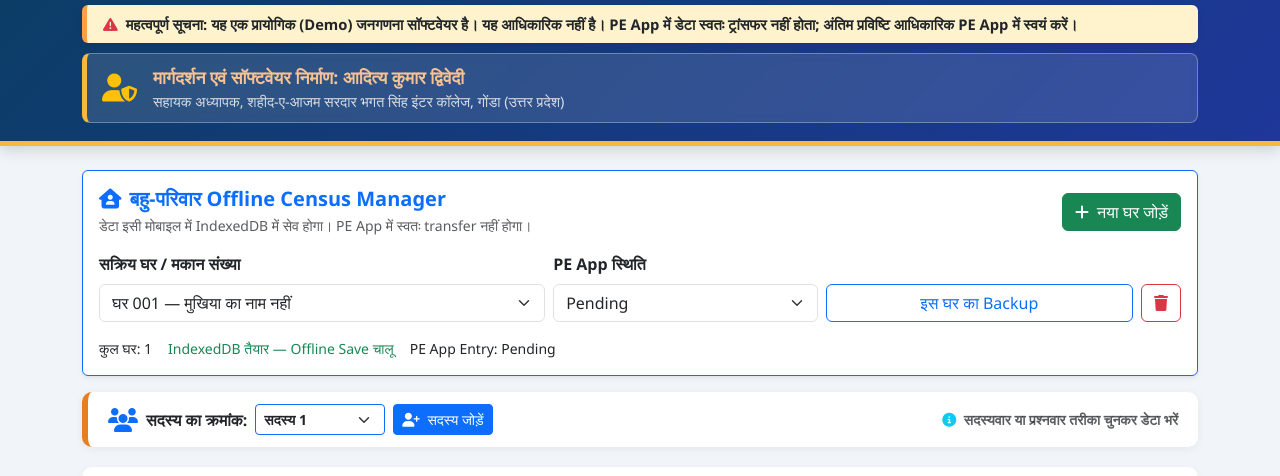
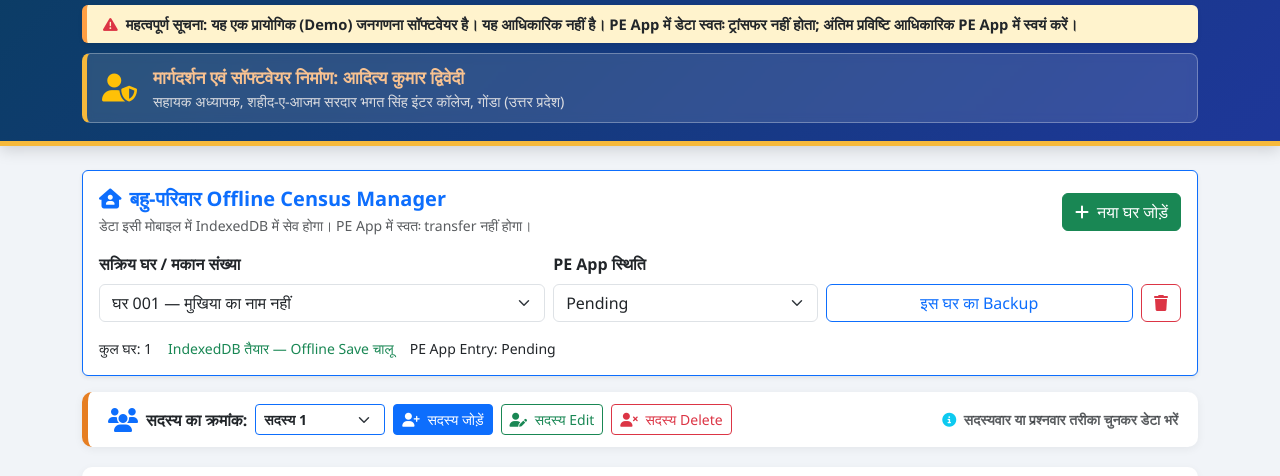
Before and after one commit to ptiwari537-wq/CENSUS-2027-ENUMERATOR, a plain HTML site: page index.html in a window 1280 px wide. Shown: the part 117-593 px from the top of the page. Drawn offline with nearby package versions, Linux system fonts and the light colour scheme.

Commit message:
Add member edit shortcut and safe delete

```diff
--- a/index.html
+++ b/index.html
@@ -331,6 +331,8 @@
                 <label for="member-select" class="fw-bold text-dark mb-0 fs-6">सदस्य का क्रमांक:</label>
                 <select id="member-select" class="form-select form-select-sm fw-bold border-primary" style="width: auto; min-width: 130px;" onchange="changeActiveMember(this.value)"></select>
                 <button type="button" class="btn btn-primary btn-sm" onclick="addFamilyMember()"><i class="fas fa-user-plus me-1"></i> सदस्य जोड़ें</button>
+                <button type="button" class="btn btn-outline-success btn-sm" onclick="editCurrentMember()"><i class="fas fa-user-edit me-1"></i> सदस्य Edit</button>
+                <button type="button" class="btn btn-outline-danger btn-sm" onclick="deleteCurrentMember()"><i class="fas fa-user-times me-1"></i> सदस्य Delete</button>
             </div>
             <div class="text-muted small fw-semibold">
                 <i class="fas fa-info-circle me-1 text-info"></i> सदस्यवार या प्रश्नवार तरीका चुनकर डेटा भरें
@@ -1681,6 +1683,24 @@
             const next=String(Math.max(0,...Object.keys(familyCensusData).map(Number))+1);
             familyCensusData[next]={}; currentActiveMember=next; saveLocalState(); renderFormQuestions(); renderMemberSelector(); updateConditionalLocks(); updateMembersRemainingBadge();
             showToastNotice('सदस्य '+next+' जोड़ा गया।');
+        }
+        function editCurrentMember() {
+            if(!familyCensusData[currentActiveMember]) { showToastNotice('पहले सदस्य चुनें।'); return; }
+            renderFormQuestions(); renderMemberSelector(); updateConditionalLocks();
+            const firstQuestion=document.getElementById('q-card-1');
+            if(firstQuestion) firstQuestion.scrollIntoView({behavior:'smooth',block:'start'});
+            showToastNotice('सदस्य '+currentActiveMember+' का डेटा Edit करें।');
+        }
+        function deleteCurrentMember() {
+            const ids=Object.keys(familyCensusData).sort((a,b)=>Number(a)-Number(b));
+            if(ids.length<=1) { showToastNotice('कम से कम एक सदस्य रखना जरूरी है।'); return; }
+            const deleting=currentActiveMember;
+            const memberName=familyCensusData[deleting]?.[1] || ('सदस्य '+deleting);
+            if(!confirm('क्या '+memberName+' का पूरा डेटा हटाना चाहते हैं? यह कार्रवाई वापस नहीं होगी।')) return;
+            delete familyCensusData[deleting];
+            currentActiveMember=ids.filter(id=>id!==deleting).sort((a,b)=>Number(a)-Number(b))[0];
+            saveLocalState(); renderFormQuestions(); renderMemberSelector(); updateConditionalLocks(); updateMembersRemainingBadge();
+            showToastNotice('सदस्य '+deleting+' का डेटा हटा दिया गया।');
         }
         function updatePEStatus(value) { const h=households[activeHouseholdId]; if(h){h.peStatus=value;saveLocalState();refreshHouseholdUI();} }
         function deleteCurrentHousehold() {
```
